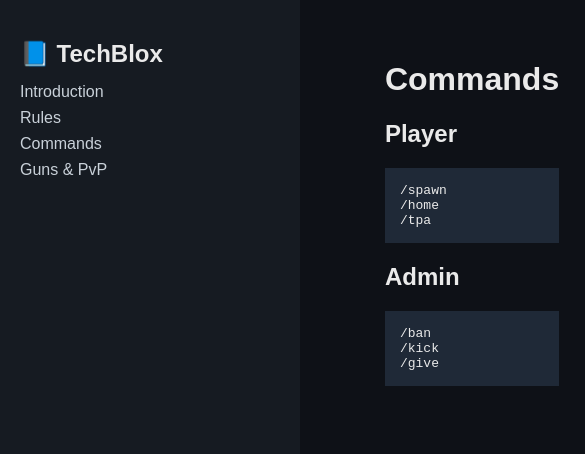
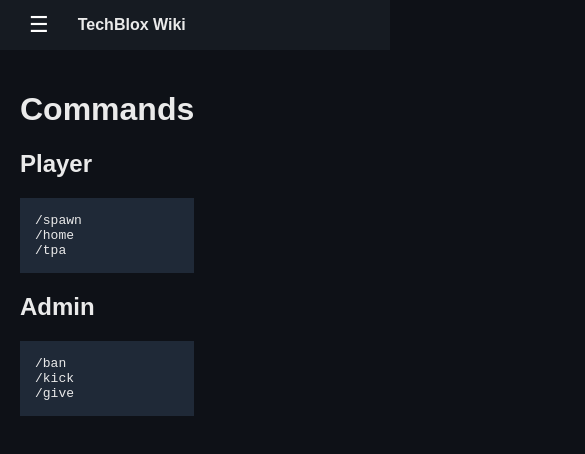
Before and after one commit to jolethen/Techblox-w, a Next.js app: page /docs/commands in a window 390 px wide. Shown: the top 454 px of the page, 585 px wide, since content can reach past the window. Built offline with nearby package versions, Linux system fonts and the light colour scheme.

Commit message:
Update globals.css

```diff
--- a/styles/globals.css
+++ b/styles/globals.css
@@ -5,13 +5,14 @@
   color: #eaeaea;
 }
 
+/* Home */
 .home {
   padding: 60px;
   text-align: center;
 }
 
 button {
-  padding: 12px 18px;
+  padding: 10px 14px;
   font-size: 16px;
   background: #2563eb;
   border: none;
@@ -19,16 +20,22 @@
   cursor: pointer;
 }
 
+/* Docs layout */
 .docs {
   display: flex;
 }
 
+/* Sidebar */
 .sidebar {
   width: 260px;
   height: 100vh;
   background: #161b22;
   padding: 20px;
   position: fixed;
+  left: 0;
+  top: 0;
+  transition: transform 0.3s ease;
+  z-index: 20;
 }
 
 .sidebar h2 {
@@ -39,20 +46,79 @@
   display: block;
   color: #c9d1d9;
   text-decoration: none;
-  margin: 8px 0;
+  margin: 10px 0;
 }
 
 .sidebar a:hover {
   color: white;
 }
 
+/* Content */
 .content {
   margin-left: 280px;
   padding: 40px;
 }
 
+/* Code blocks */
 pre {
   background: #1f2937;
   padding: 15px;
   overflow-x: auto;
 }
+
+/* ========================= */
+/*  MOBILE STYLES */
+/* ========================= */
+
+.mobile-bar {
+  display: none;
+  position: fixed;
+  top: 0;
+  left: 0;
+  right: 0;
+  height: 50px;
+  background: #161b22;
+  align-items: center;
+  padding: 0 15px;
+  z-index: 30;
+}
+
+.mobile-bar button {
+  font-size: 22px;
+  background: none;
+  border: none;
+  color: white;
+}
+
+.mobile-bar span {
+  margin-left: 15px;
+  font-weight: bold;
+}
+
+/* Overlay behind sidebar */
+.overlay {
+  position: fixed;
+  inset: 0;
+  background: rgba(0, 0, 0, 0.5);
+  z-index: 15;
+}
+
+/* Mobile behavior */
+@media (max-width: 768px) {
+  .mobile-bar {
+    display: flex;
+  }
+
+  .sidebar {
+    transform: translateX(-100%);
+  }
+
+  .sidebar.open {
+    transform: translateX(0);
+  }
+
+  .content {
+    margin-left: 0;
+    padding: 70px 20px;
+  }
+  }
```
